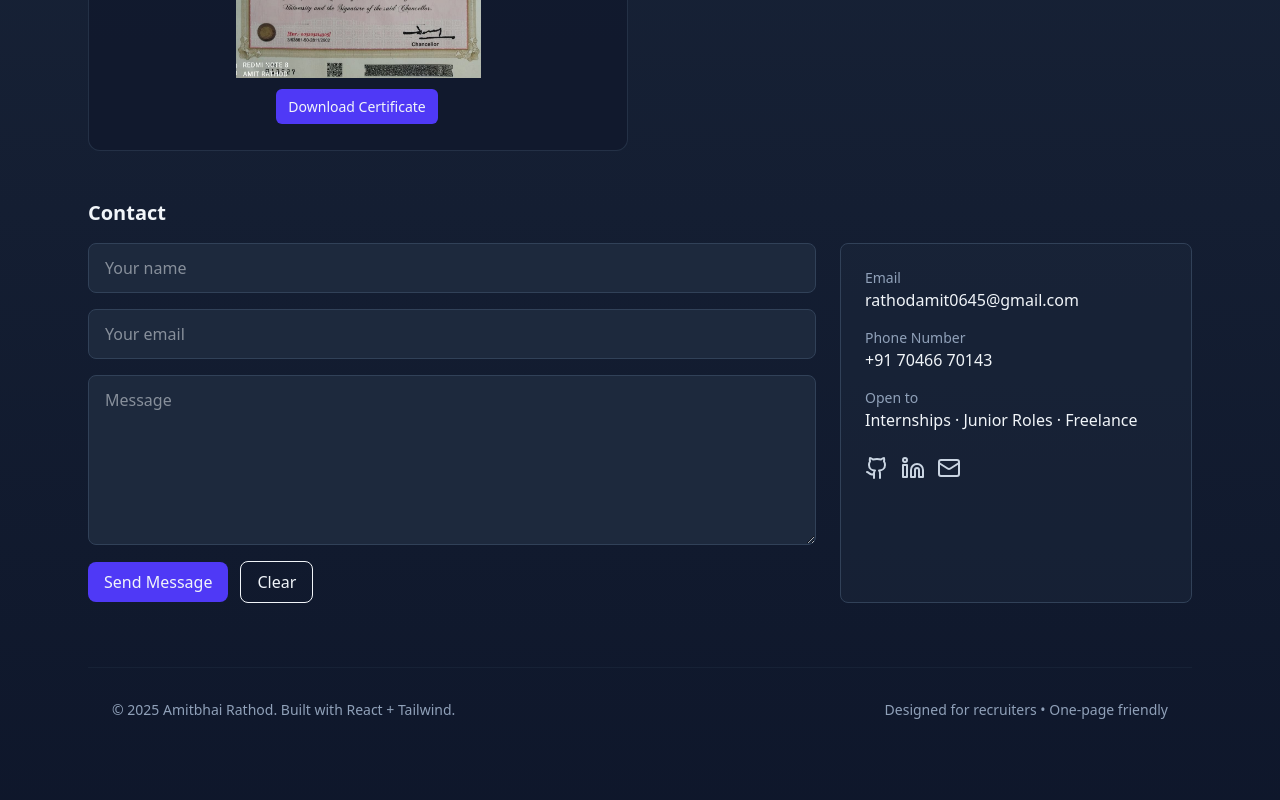
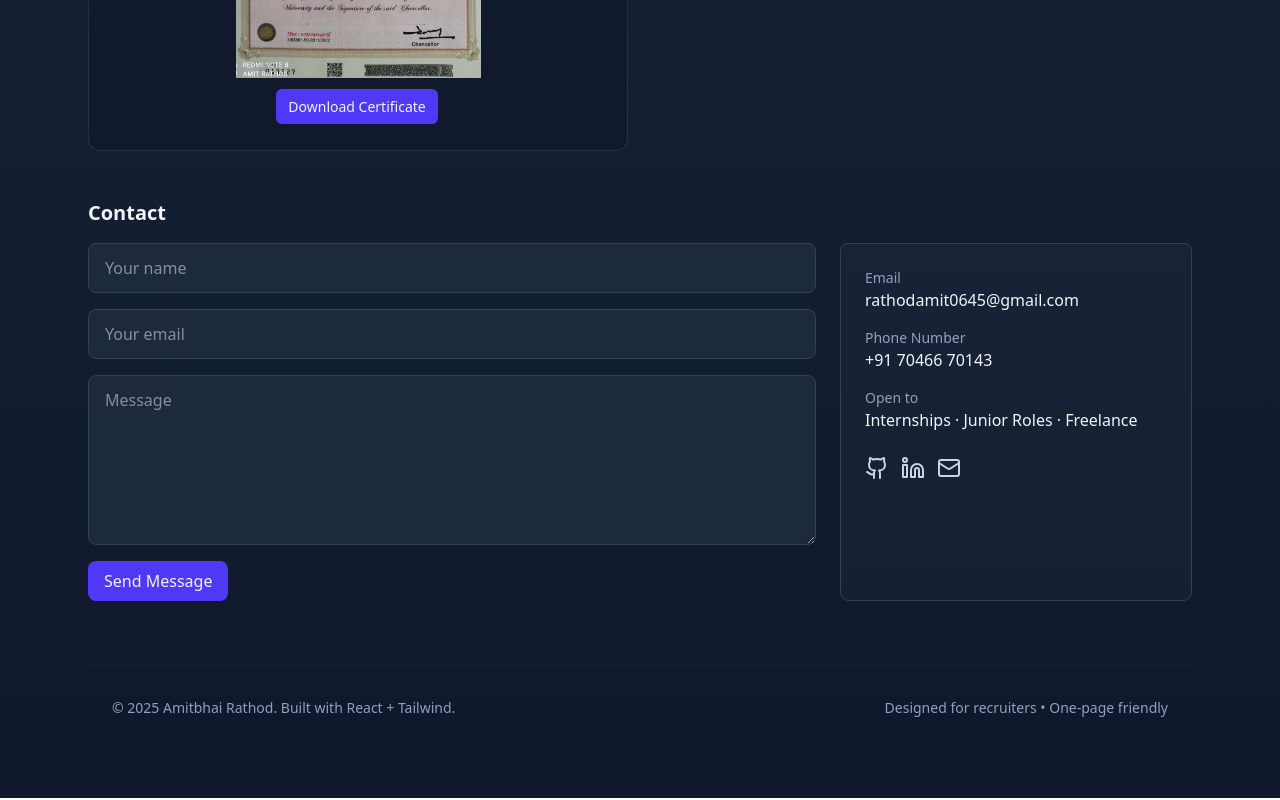
Before and after one commit to Amit9737/Aj-Portfolio, a React (Vite) app: page / in a window 1280 px wide. Shown: the part 2162-2962 px from the top of the page. Built offline with nearby package versions, Linux system fonts and the light colour scheme.

Commit message:
Update App.jsx

```diff
--- a/src/App.jsx
+++ b/src/App.jsx
@@ -557,9 +557,7 @@ export default function HomePage() {
                   >
                     Send Message
                   </button>
-                  <button type="button" className="px-4 py-2 rounded-lg border">
-                    Clear
-                  </button>
+
                 </div>
               </form>
             </div>
```
